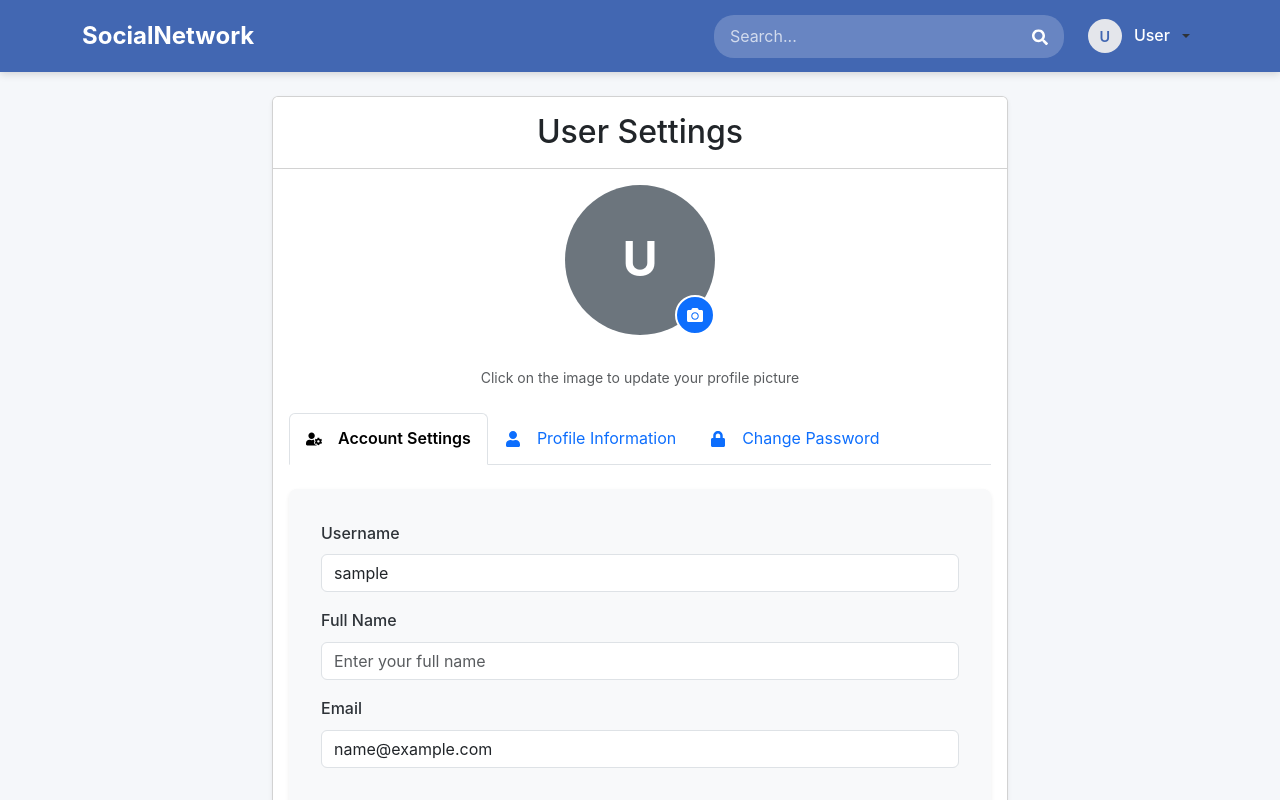
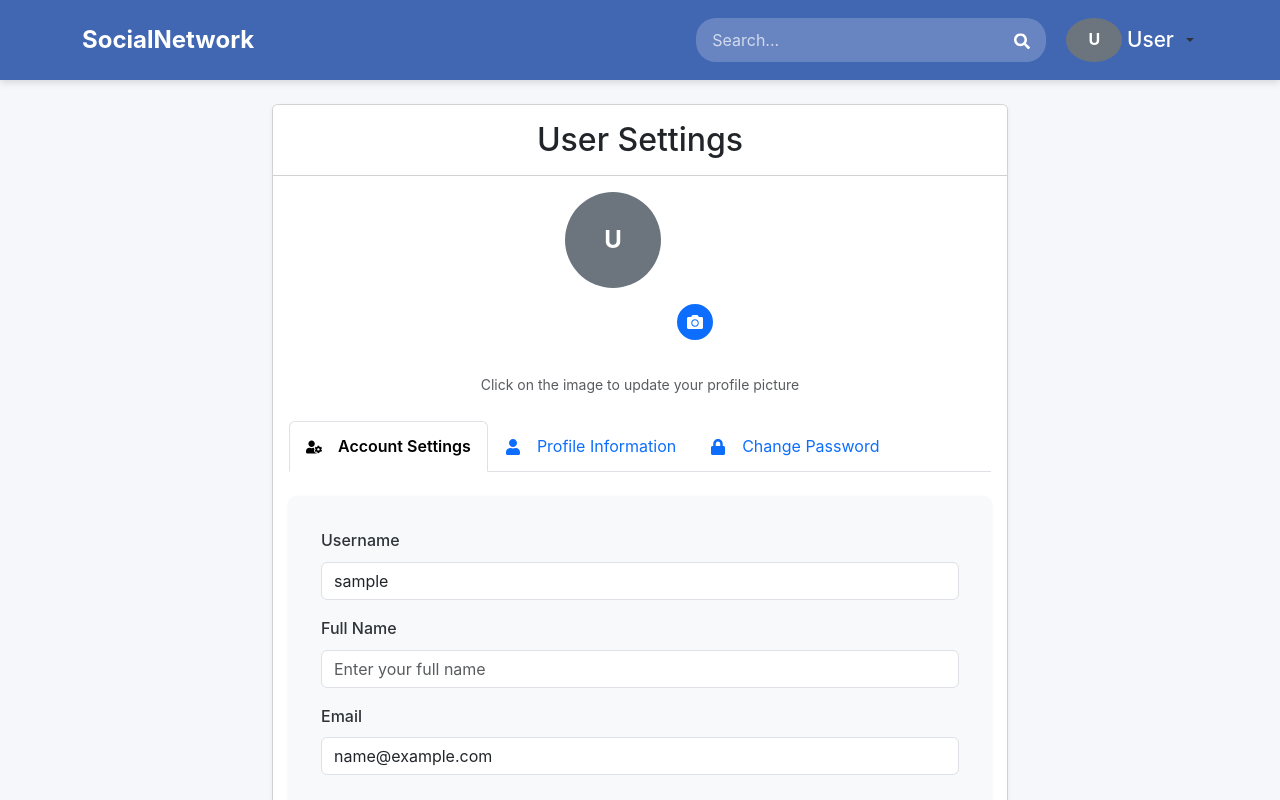
Before and after one commit to IegorKovalov/echo, a React (Vite) app in the folder client/: page /settings in a window 1280 px wide. Built offline with nearby package versions, Linux system fonts and the light colour scheme; sample sign-in values are in the browser's storage.

Commit message:
fixed search and profileimage on navbar,fixed user settings page minorissues

```diff
--- a/client/src/App.jsx
+++ b/client/src/App.jsx
@@ -16,11 +16,13 @@ import ProtectedRoute from "./components/Layout/ProtectedRoute";
 import UserProfile from "./components/Profile/myProfile/UserProfile";
 import UserSettings from "./components/Profile/settings/UserSettings";
 import { AuthProvider } from "./contexts/AuthContext";
+import { ProfileProvider } from "./contexts/ProfileContext";
 
 function App() {
 	return (
 		<Router>
 			<AuthProvider>
+				<ProfileProvider>
 					<div className="app-container">
 						<Navbar />
 						<main className="main-content">
@@ -47,6 +49,7 @@ function App() {
 						</main>
 					</div>
 					<ToastContainer position="bottom-right" />
+				</ProfileProvider>
 			</AuthProvider>
 		</Router>
 	);
--- a/client/src/components/Layout/Navbar.css
+++ b/client/src/components/Layout/Navbar.css
@@ -1,7 +1,7 @@
 .custom-navbar {
   background-color: #4267B2;
   box-shadow: 0 2px 8px rgba(0, 0, 0, 0.15);
-  padding: 0.75rem 0;
+  padding: 0.85rem 0;
 }
 
 .navbar-logo {
@@ -78,28 +78,52 @@
   background-color: rgba(255, 255, 255, 0.1);
 }
 
-.navbar-user-toggle .user-avatar {
-  width: 34px;
-  height: 34px;
-  border-radius: 50%;
-  display: flex;
-  align-items: center;
-  justify-content: center;
-  background-color: #e4e6eb;
-  color: #4267B2;
-  font-weight: 600;
-  font-size: 0.9rem;
-  margin-right: 0.75rem;
+.navbar-avatar {
+  width: 3.5rem !important;
+  height: 2.8rem !important;
+  font-size: 1.1rem !important;
+  margin-right: 0.3rem;
 }
 
 .navbar-username {
   color: white;
   font-weight: 500;
-  max-width: 150px;
+  font-size: 1.3rem;
+  max-width: 180px;
   overflow: hidden;
   text-overflow: ellipsis;
   white-space: nowrap;
   margin-right: 0.5rem;
+}
+
+.navbar-user-toggle {
+  display: flex;
+  align-items: center;
+  cursor: pointer;
+  padding: 0.35rem 0.6rem; /* Slightly more padding */
+  border-radius: 1.5rem;
+  transition: background-color 0.2s ease;
+}
+
+.user-avatar-container {
+  position: relative;
+  overflow: hidden;
+  border-radius: 50%;
+  display: flex;
+  justify-content: center;
+  align-items: center;
+}
+
+.user-avatar {
+  display: flex;
+  align-items: center;
+  justify-content: center;
+  background-color: #6c757d;
+  color: white;
+  font-weight: bold;
+  border-radius: 50%;
+  width: 100%;
+  height: 100%;
 }
 
 .dropdown-menu {
--- a/client/src/components/Layout/Navbar.jsx
+++ b/client/src/components/Layout/Navbar.jsx
@@ -1,12 +1,10 @@
 import {
 	Navbar as BootstrapNavbar,
-	Button,
 	Container,
 	Form,
-	InputGroup,
 	Nav,
 } from "react-bootstrap";
-import { FaSearch, FaSignOutAlt } from "react-icons/fa";
+import { FaSearch } from "react-icons/fa";
 import { Link, useNavigate } from "react-router-dom";
 import { toast } from "react-toastify";
 import { useAuth } from "../../contexts/AuthContext";
--- a/client/src/components/Layout/UserMenu.jsx
+++ b/client/src/components/Layout/UserMenu.jsx
@@ -1,3 +1,4 @@
+// src/components/Layout/UserMenu.jsx
 import React from "react";
 import { Dropdown } from "react-bootstrap";
 import { FaCog, FaSignOutAlt, FaUser } from "react-icons/fa";
@@ -8,7 +9,9 @@ const UserMenu = ({ fullName, onLogout }) => (
 	<Dropdown align="end">
 		<Dropdown.Toggle as="div" className="navbar-user-toggle">
 			<div className="d-flex align-items-center">
-				<UserAvatar fullName={fullName} />
+				<div className="navbar-avatar">
+					<UserAvatar fullName={fullName} size="navbar" />
+				</div>
 				<span className="navbar-username d-none d-sm-block">{fullName}</span>
 			</div>
 		</Dropdown.Toggle>
--- a/client/src/components/Profile/settings/ProfilePicture.jsx
+++ b/client/src/components/Profile/settings/ProfilePicture.jsx
@@ -1,6 +1,8 @@
+// src/components/Profile/settings/ProfilePicture.jsx
 import { useRef, useState } from "react";
 import { FaCamera } from "react-icons/fa";
 import { toast } from "react-toastify";
+import { useProfile } from "../../../contexts/ProfileContext";
 import UserService from "../../../services/user.service";
 import "../settings/usersettings.css";
 import UserAvatar from "../shared/UserAvatar";
@@ -9,6 +11,7 @@ const ProfilePicture = ({ picture, fullName, onPictureUpdate }) => {
 	const fileInputRef = useRef(null);
 	const [uploading, setUploading] = useState(false);
 	const [previewImage, setPreviewImage] = useState(picture || null);
+	const { updateProfileImage } = useProfile();
 
 	const handleProfilePictureClick = () => {
 		fileInputRef.current.click();
@@ -37,9 +40,10 @@ const ProfilePicture = ({ picture, fullName, onPictureUpdate }) => {
 			const formData = new FormData();
 			formData.append("profilePicture", file);
 			const response = await UserService.updateProfilePicture(formData);
-			console.log(response.data);
 			const serverProfilePicUrl = response.data.user.profilePicture;
 			onPictureUpdate(serverProfilePicUrl);
+			updateProfileImage(serverProfilePicUrl);
+
 			toast.success("Profile picture updated successfully!");
 		} catch (error) {
 			toast.error("Failed to upload profile picture");
--- a/client/src/components/Profile/settings/usersettings.css
+++ b/client/src/components/Profile/settings/usersettings.css
@@ -37,18 +37,95 @@
     transform: scale(1.1);
   }
 
-  /* User Avatar Styles */
+
+.user-avatar-container {
+  position: relative;
+  overflow: hidden;
+  border-radius: 50%;
+}
+
 .user-avatar {
   display: flex;
   align-items: center;
   justify-content: center;
-    width: 100%;
-    height: 100%;
   background-color: #6c757d;
   color: white;
-    font-size: 3rem;
   font-weight: bold;
   border-radius: 50%;
+}
+
+/* Size classes */
+.w-6 {
+  width: 1.5rem;
+}
+
+.h-6 {
+  height: 1.5rem;
+}
+
+.w-8 {
+  width: 2rem;
+}
+
+.h-8 {
+  height: 2rem;
+}
+
+.w-10 {
+  width: 2.5rem;
+}
+
+.h-10 {
+  height: 2.5rem;
+}
+
+.w-24 {
+  width: 6rem;
+}
+
+.h-24 {
+  height: 6rem;
+}
+
+.w-32 {
+  width: 8rem;
+}
+
+.h-32 {
+  height: 8rem;
+}
+
+/* Font sizes */
+.text-xs {
+  font-size: 0.75rem;
+}
+
+.text-sm {
+  font-size: 0.875rem;
+}
+
+.text-base {
+  font-size: 1rem;
+}
+
+.text-2xl {
+  font-size: 1.5rem;
+}
+
+.text-3xl {
+  font-size: 1.875rem;
+}
+
+
+.navbar-user-toggle {
+  display: flex;
+  align-items: center;
+  padding: 0.25rem;
+}
+
+.navbar-user-toggle .user-avatar-container,
+.navbar-user-toggle .user-avatar {
+  margin-right: 0.5rem;
 }
 
   .settings-tabs .nav-link {
--- a/client/src/components/Profile/shared/UserAvatar.jsx
+++ b/client/src/components/Profile/shared/UserAvatar.jsx
@@ -1,5 +1,6 @@
+// src/components/Profile/shared/UserAvatar.jsx
 import React, { useEffect, useState } from "react";
-import { useAuth } from "../../../contexts/AuthContext";
+import { useProfile } from "../../../contexts/ProfileContext";
 import "../settings/usersettings.css";
 
 const getInitials = (name) => {
@@ -10,11 +11,22 @@ const getInitials = (name) => {
 };
 
 const UserAvatar = ({ fullName, src = null, size = "md" }) => {
-	const { currentUser } = useAuth();
+	const { profileImage } = useProfile();
 	const [avatarImage, setAvatarImage] = useState(null);
 	const [imageLoaded, setImageLoaded] = useState(false);
 
-	const imageSrc = src || currentUser?.profilePicture || null;
+	const imageSrc = src || profileImage || null;
+
+	const sizeClasses = {
+		xs: "w-6 h-6 text-xs",
+		sm: "w-8 h-8 text-sm",
+		md: "w-10 h-10 text-base",
+		lg: "w-24 h-24 text-2xl",
+		xl: "w-32 h-32 text-3xl",
+		navbar: "w-full h-full text-base",
+	};
+
+	const avatarSize = sizeClasses[size] || sizeClasses.md;
 
 	useEffect(() => {
 		if (!imageSrc) {
@@ -38,17 +50,20 @@ const UserAvatar = ({ fullName, src = null, size = "md" }) => {
 
 	if (avatarImage && imageLoaded) {
 		return (
-			<div className="user-avatar-container">
+			<div className={`user-avatar-container ${avatarSize}`}>
 				<img
 					src={avatarImage}
 					alt={`${fullName}'s avatar`}
 					className="img-fluid rounded-circle"
+					style={{ width: "100%", height: "100%", objectFit: "cover" }}
 				/>
 			</div>
 		);
 	}
 
-	return <div className="user-avatar">{getInitials(fullName)}</div>;
+	return (
+		<div className={`user-avatar ${avatarSize}`}>{getInitials(fullName)}</div>
+	);
 };
 
 export default UserAvatar;
--- /dev/null
+++ b/client/src/contexts/ProfileContext.jsx
@@ -0,0 +1,30 @@
+import { createContext, useContext, useEffect, useState } from "react";
+import { useAuth } from "./AuthContext";
+
+const ProfileContext = createContext();
+
+export function ProfileProvider({ children }) {
+	const { currentUser } = useAuth();
+	const [profileImage, setProfileImage] = useState(
+		currentUser?.profilePicture || null
+	);
+	useEffect(() => {
+		if (currentUser?.profilePicture) {
+			setProfileImage(currentUser.profilePicture);
+		}
+	}, [currentUser]);
+
+	const updateProfileImage = (newImageUrl) => {
+		setProfileImage(newImageUrl);
+	};
+
+	return (
+		<ProfileContext.Provider value={{ profileImage, updateProfileImage }}>
+			{children}
+		</ProfileContext.Provider>
+	);
+}
+
+export function useProfile() {
+	return useContext(ProfileContext);
+}
```
Also changed, not shown: client/src/components/Common/ErrorBoundary.jsx (deleted, +0 -46 lines), client/src/components/Common/LoadingSpinner.jsx (deleted, +0 -42 lines), client/src/components/Common/ToastNotification.jsx (deleted, +0 -57 lines). Lines whose indentation alone changed are shown as unchanged.
